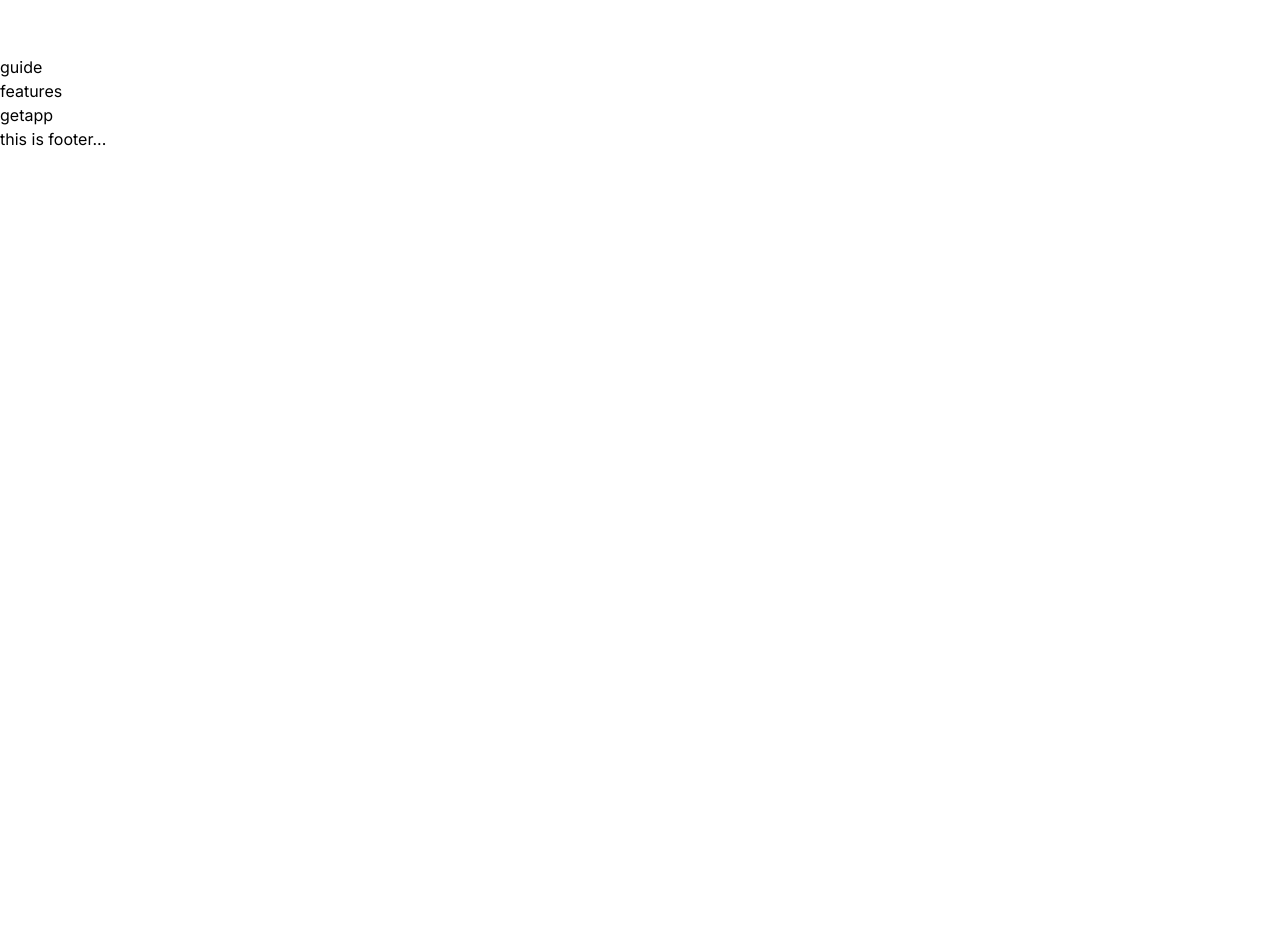
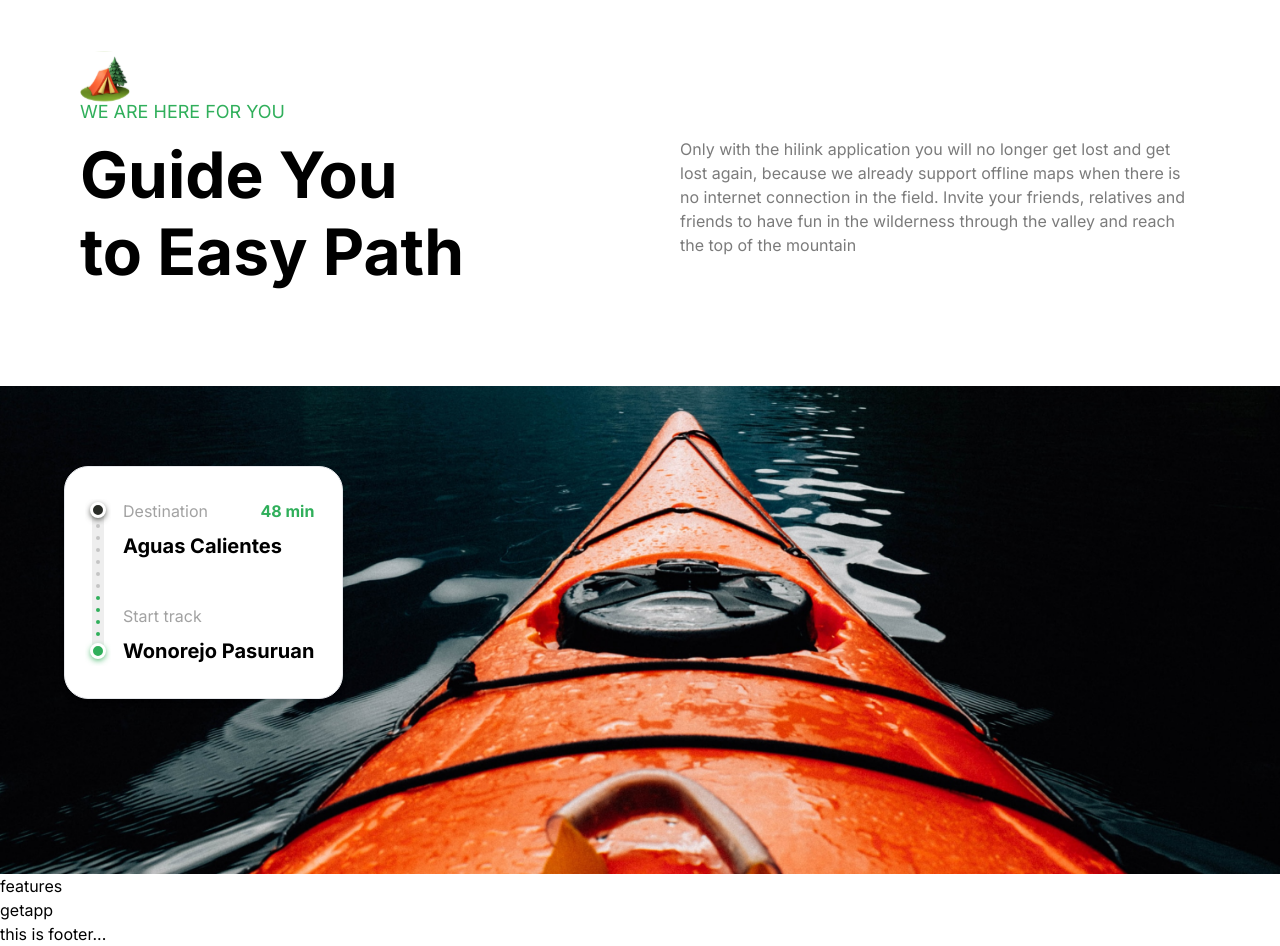
Before and after one commit to codegatty/nextjs_landing_page, a Next.js app: page / in a window 1280 px wide. Shown: the part 1600-2546 px from the top of the page. Before the commit the page ends 1751 px from the top, so only its background shows below. Built offline with nearby package versions, Linux system fonts and the light colour scheme.

Commit message:
--completed guide section

```diff
--- a/components/Camp.tsx
+++ b/components/Camp.tsx
@@ -17,7 +17,7 @@
     <div
       className={`h-full w-full min-w-[1100px] ${backgroundImage} bg-cover bg-no-repeat lg:rounded-r-5xl 2xl:rounded-5xl`}
     >
-      <div className="flex h-full flex-col items-start justify-between p-6 lg:px-20 lg:py-10 border-2 border-blue-500">
+      <div className="flex h-full flex-col items-start justify-between p-6 lg:px-20 lg:py-10">
         <div className="flexCenter gap-4">
           <div className="rounded-full bg-green-50 p-4">
             <Image src="/folded-map.svg"
@@ -52,7 +52,7 @@
 
 const Camp = () => {
   return (
-    <section className="border-2 border-green-500 2xl:max-container relative flex flex-col  py-10 lg:mb-10 lg:py-20 xl:mb-20">
+    <section className=" 2xl:max-container relative flex flex-col  py-10 lg:mb-10 lg:py-20 xl:mb-20">
       {/*Image scrolling side be side */}
       <div className="hide-scrollbar flex  h-[340px] w-full items-start justify-start gap-8 overflow-x-auto lg:h-[400px] xl:h-[640px]">
         <CampSite
--- a/components/Guide.tsx
+++ b/components/Guide.tsx
@@ -1,10 +1,54 @@
-
+import Image from "next/image"
 
 const Guide = () => {
   return (
-    <div>
-      guide
-    </div>
+    <section className="flexCenter flex-col">
+      <div className=" padding-container max-container w-full pb-24">
+      <Image src="/camp.svg" alt="camp" width={50} height={50} />
+      <p className="uppercase regular-18 -mt-1 mb-3 text-green-50">
+          We are here for you
+        </p>
+        <div className="flex flex-wrap justify-between gap-5 lg:gap-10">
+          <h2 className="bold-40 lg:bold-64 xl:max-w-[390px]">Guide You to Easy Path</h2>
+          <p className="regular-16 text-gray-30 xl:max-w-[520px]">Only with the hilink application you will no longer get lost and get lost again, because we already support offline maps when there is no internet connection in the field. Invite your friends, relatives and friends to have fun in the wilderness through the valley and reach the top of the mountain</p>
+        </div>
+      </div>
+      <div className=" flexCenter max-container relative w-full">
+      <Image
+          src="/boat.png"
+          alt="boat"
+          width={1440}
+          height={580}
+          className="w-full object-cover object-center 2xl:rounded-5xl"
+        />
+        <div className="absolute flex bg-white py-8 pl-5 pr-7 gap-3 rounded-3xl border shadow-md md:left-[5%] lg:top-20 ">
+        <Image
+            src="/meter.svg"
+            alt="meter"
+            width={16}
+            height={158}
+            className="h-full w-auto"
+          />
+          <div className="flexBetween flex-col">
+            <div className='flex w-full flex-col'>
+            <div className="flexBetween w-full">
+                <p className="regular-16 text-gray-20">Destination</p>
+                <p className="bold-16 text-green-50">48 min</p>
+              </div>
+              <p className="bold-20 mt-2">Aguas Calientes</p>
+            </div>
+
+            <div className='flex w-full flex-col'>
+
+              <p className="regular-16 text-gray-20">Start track</p>
+              <h4 className="bold-20 mt-2 whitespace-nowrap">Wonorejo Pasuruan</h4>
+            </div>
+          </div>
+
+
+        </div>
+      </div>
+    </section>
   )
 }
 
```
